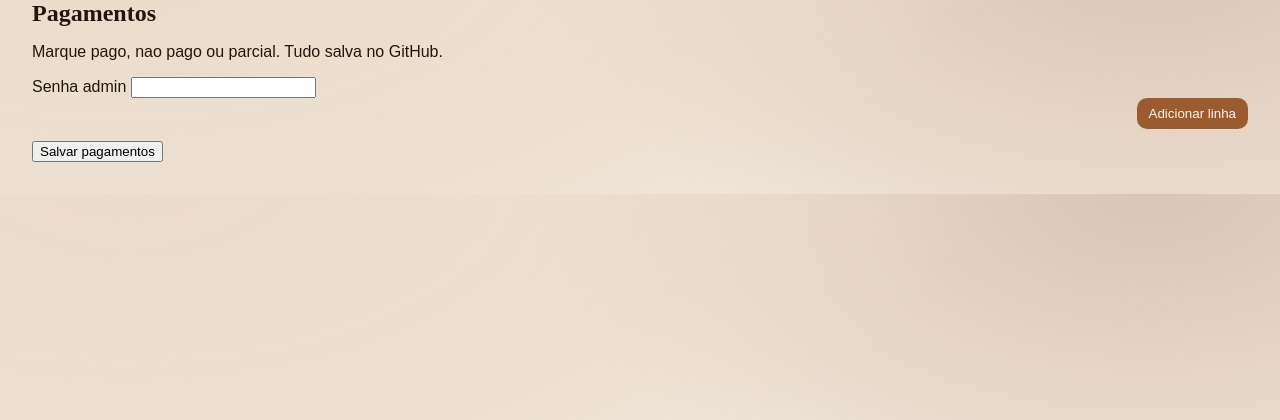
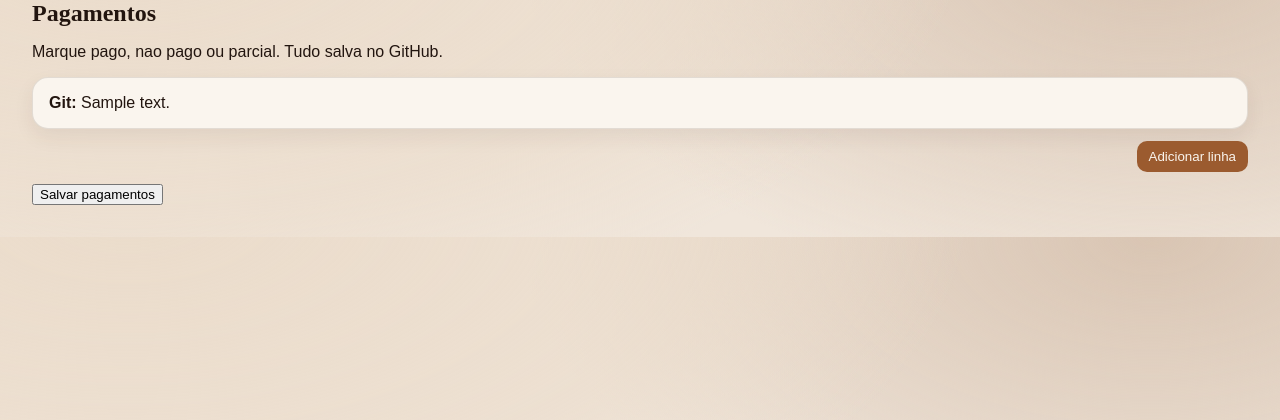
Before and after one commit to felipepereira160-a11y/CastelieCookieShop, a FastAPI app: template fastapi_app/templates/payments.html in a window 1280 px wide. Shown: the part 50-470 px from the top of the page. Run offline with FastAPI, Linux system fonts and the light colour scheme; the template is opened without the code that fills it: most values are stand-ins (such as "Sample title", 1, 10 or a date in 2020).

Commit message:
Show git status on admin and payments

```diff
--- a/fastapi_app/main.py
+++ b/fastapi_app/main.py
@@ -232,13 +232,18 @@ def _is_admin_session(request: Request) -> bool:
     return request.session.get("admin_user") == admin_user
 
 
+def _commit_with_notice(paths: List[str], message: str) -> Dict[str, Any]:
+    ok, msg = commit_and_push(paths, message)
+    return {"ok": ok, "message": msg}
+
+
 @app.get("/", response_class=HTMLResponse)
 def index(request: Request):
     return templates.TemplateResponse("index.html", {"request": request})
 
 
 @app.get("/admin", response_class=HTMLResponse)
-def admin(request: Request, msg: str | None = None):
+def admin(request: Request, msg: str | None = None, git: str | None = None):
     if not _is_admin_session(request):
         return templates.TemplateResponse("admin_login.html", {"request": request, "message": msg or ""})
     catalog = load_catalog()
@@ -250,8 +255,18 @@ def admin(request: Request, msg: str | None = None):
             "catalog_json": json.dumps(catalog, ensure_ascii=False, indent=2),
             "payments_preview": payments[:8],
             "message": msg or "",
+            "git_message": git or "",
         },
     )
+
+
+@app.get("/admin/git-status")
+def admin_git_status():
+    required = ["GIT_USERNAME", "GIT_REPO", "GIT_TOKEN", "GIT_BRANCH"]
+    missing = [key for key in required if not os.getenv(key)]
+    if missing:
+        return {"ok": False, "message": f"Faltam variaveis: {', '.join(missing)}"}
+    return {"ok": True, "message": "Git configurado."}
 
 
 @app.post("/admin/login")
@@ -273,7 +288,7 @@ def admin_logout(request: Request):
 
 
 @app.get("/admin/pagamentos", response_class=HTMLResponse)
-def admin_payments(request: Request, msg: str | None = None):
+def admin_payments(request: Request, msg: str | None = None, git: str | None = None):
     if not _is_admin_session(request):
         return templates.TemplateResponse("admin_login.html", {"request": request, "message": msg or ""})
     rows = load_payments()
@@ -283,6 +298,7 @@ def admin_payments(request: Request, msg: str | None = None):
             "request": request,
             "payments_json": json.dumps(rows, ensure_ascii=False, indent=2),
             "message": msg or "",
+            "git_message": git or "",
         },
     )
 
@@ -296,9 +312,9 @@ def admin_save(request: Request, catalog_json: str = Form("")):
         if not isinstance(items, list):
             raise ValueError("JSON invalido")
         save_catalog(items)
-        git_ok, git_msg = commit_and_push(["data/catalog.json"], "Atualizar catalogo")
-        msg = "Catalogo atualizado." if git_ok else f"Catalogo atualizado, mas git falhou: {git_msg}"
-        return admin(request, msg=msg)
+        git = _commit_with_notice(["data/catalog.json"], "Atualizar catalogo")
+        msg = "Catalogo atualizado."
+        return admin(request, msg=msg, git=git["message"])
     except Exception as exc:
         return admin(request, msg=f"Erro ao salvar: {exc}")
 
@@ -312,9 +328,9 @@ def admin_payments_save(request: Request, payments_json: str = Form("")):
         if not isinstance(rows, list):
             raise ValueError("JSON invalido")
         save_payments(rows)
-        git_ok, git_msg = commit_and_push(["data/pagamentos.csv"], "Atualizar pagamentos")
-        msg = "Pagamentos atualizados." if git_ok else f"Pagamentos atualizados, mas git falhou: {git_msg}"
-        return admin_payments(request, msg=msg)
+        git = _commit_with_notice(["data/pagamentos.csv"], "Atualizar pagamentos")
+        msg = "Pagamentos atualizados."
+        return admin_payments(request, msg=msg, git=git["message"])
     except Exception as exc:
         return admin_payments(request, msg=f"Erro ao salvar: {exc}")
 
@@ -341,11 +357,8 @@ async def admin_upload(request: Request, product_id: str = Form(""), image: Uplo
     content = await image.read()
     target.write_bytes(content)
 
-    git_ok, git_msg = commit_and_push([str(target.relative_to(APP_ROOT.parents[1]))], f"Atualizar imagem {product_id}")
-    if not git_ok:
-        return {"ok": True, "message": f"Imagem salva. Git falhou: {git_msg}"}
-
-    return {"ok": True, "message": "Imagem salva."}
+    git = _commit_with_notice([str(target.relative_to(APP_ROOT.parents[1]))], f"Atualizar imagem {product_id}")
+    return {"ok": True, "message": git["message"] if git["message"] else "Imagem salva."}
 
 
 @app.get("/api/catalog")
@@ -397,7 +410,7 @@ async def create_order(payload: Dict[str, Any]):
         catalog_map[pid]["stock"] = int(catalog_map[pid].get("stock") or 0) - qty
 
     save_catalog(list(catalog_map.values()))
-    commit_and_push(["data/catalog.json"], "Atualizar estoque")
+    _commit_with_notice(["data/catalog.json"], "Atualizar estoque")
 
     subtotal = float(payload.get("subtotal") or 0)
     delivery_fee = 8.0 if delivery_type == "Entrega" else 0.0
@@ -423,7 +436,7 @@ async def create_order(payload: Dict[str, Any]):
 
     append_order(order)
     email_ok, email_msg = send_order_email(order)
-    git_ok, git_msg = commit_and_push(["data/orders.csv", "data/orders.xlsx"], f"Novo pedido {order['order_id']}")
+    git_ok, git_msg = _commit_with_notice(["data/orders.csv", "data/orders.xlsx"], f"Novo pedido {order['order_id']}").values()
 
     return {
         "ok": True,
--- a/fastapi_app/templates/admin.html
+++ b/fastapi_app/templates/admin.html
@@ -20,6 +20,12 @@
       <section class="products">
         <h2>Admin</h2>
         <p>Edite produtos e envie fotos. Tudo fica com tamanho padrao.</p>
+
+        {% if git_message %}
+        <div class="card" style="margin-bottom: 12px;">
+          <strong>Git:</strong> {{ git_message }}
+        </div>
+        {% endif %}
 
         {% if payments_preview %}
         <div class="card" style="margin-bottom: 16px;">
--- a/fastapi_app/templates/payments.html
+++ b/fastapi_app/templates/payments.html
@@ -21,10 +21,13 @@
         <h2>Pagamentos</h2>
         <p>Marque pago, nao pago ou parcial. Tudo salva no GitHub.</p>
 
+        {% if git_message %}
+        <div class="card" style="margin-bottom: 12px;">
+          <strong>Git:</strong> {{ git_message }}
+        </div>
+        {% endif %}
+
         <form method="post" class="form" id="payments-form">
-          <label>Senha admin</label>
-          <input type="password" name="password" id="payments-password" required />
-
           <div class="payments-toolbar">
             <button type="button" id="add-row">Adicionar linha</button>
           </div>
```
